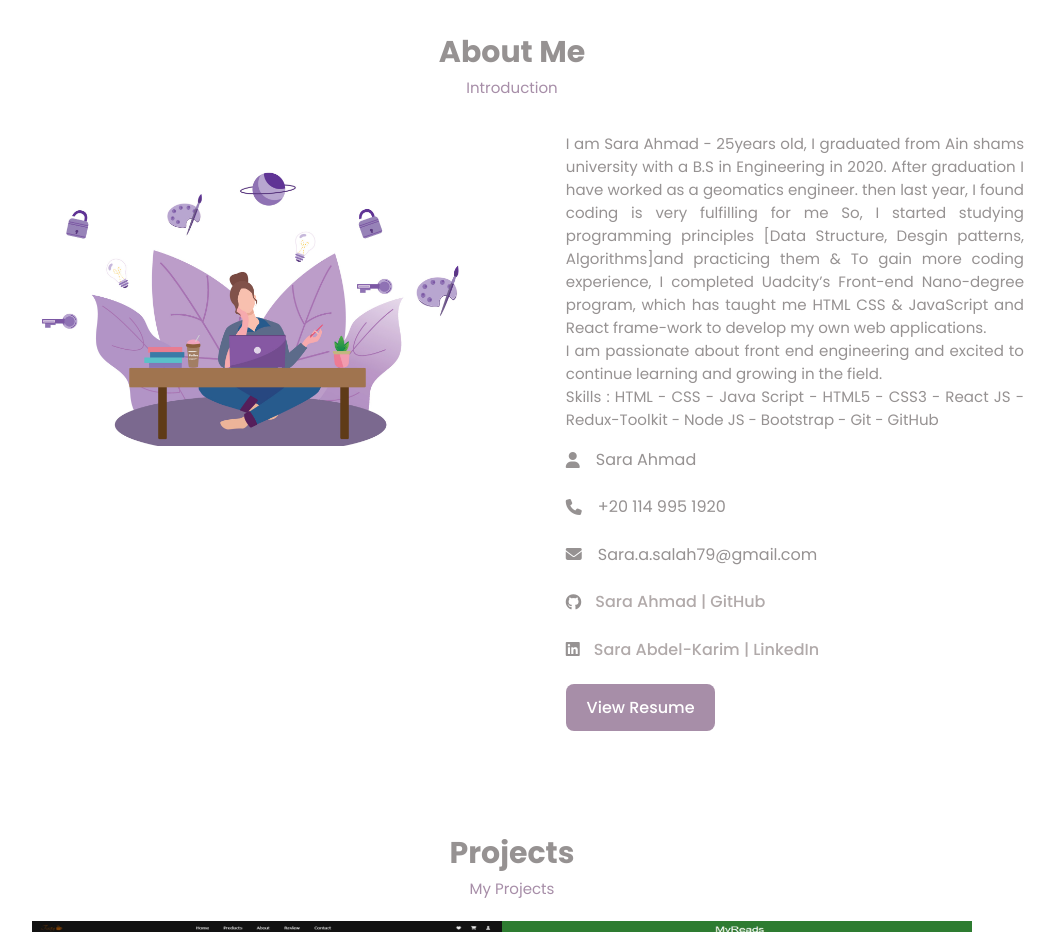
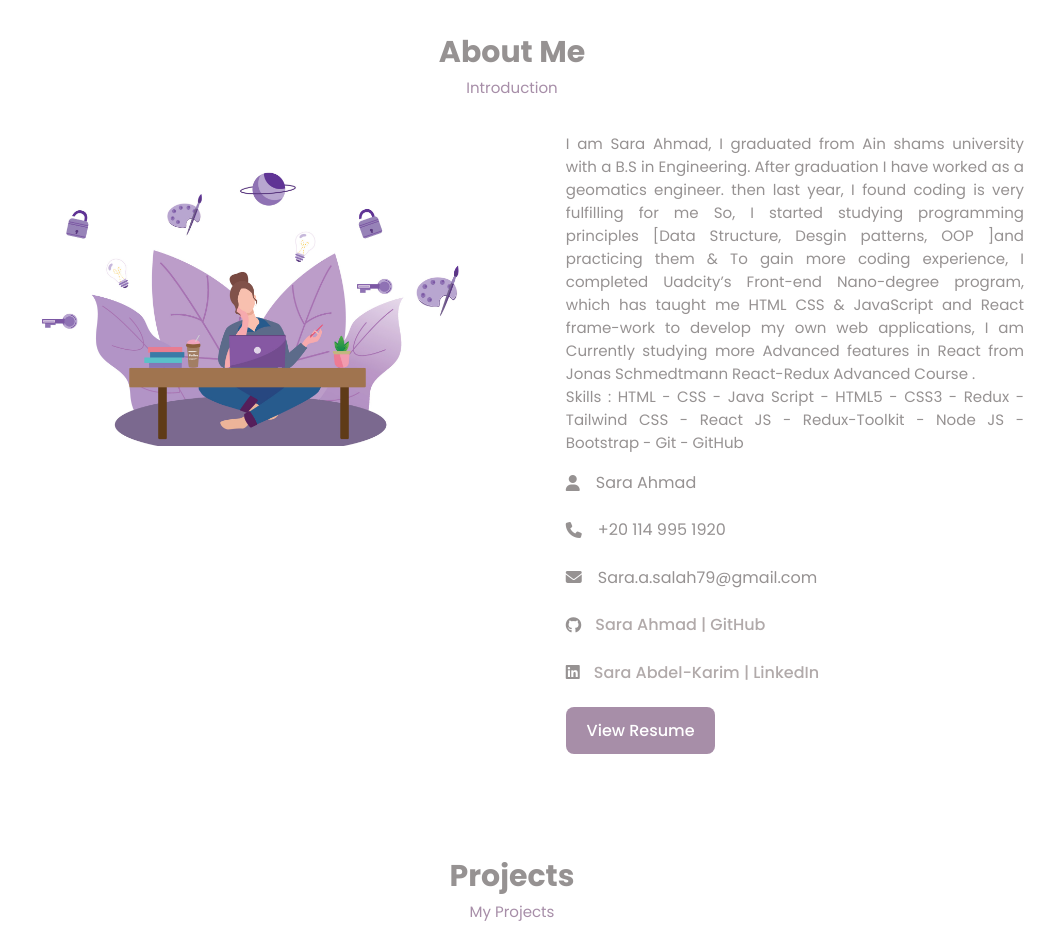
Before and after one commit to sara8ahmad/Portofolio, a plain HTML site: page index.html in a window 1280 px wide. Shown: the part 820-1752 px from the top of the page, without its empty margins (128-1183 px from the left). Drawn offline with Linux system fonts and the light colour scheme.

Commit message:
Update index.html

```diff
--- a/index.html
+++ b/index.html
@@ -65,7 +65,7 @@
         <h1>Sara Ahmad</h1>
         <h2>Frontend Developer</h2>
         <p>I am Junior Front End Web Developer producing clean & responsive website design. </p>
-        <a href="https://drive.google.com/file/d/1z83Ht_D0XRJVLxqToy6SaGmZnK3-xiS2/view?usp=share_link" class="btn">View Resume</a>
+        <a href="https://drive.google.com/file/d/1XQMmlp3KGuePtuQLkssd9c_6UIN-es13/view?usp=sharing" class="btn">View Resume</a>
     </div>
 </section>
 <!-- Home Section End -->
@@ -85,16 +85,16 @@
             <img src="Videos&Images/vecteezy_girl-working-flat-illustration-creativity-thinking-purple_9206926.jpg" alt="">
         </div>
         <div class="about-text">
-            <p>I am Sara Ahmad - 25years old, I graduated from Ain shams university with a B.S in Engineering in 2020.
+            <p>I am Sara Ahmad, I graduated from Ain shams university with a B.S in Engineering.
                After graduation I have worked as a geomatics engineer. then last year,
                I found coding is very fulfilling for me So, I started studying programming
-               principles [Data Structure, Desgin patterns, Algorithms]and practicing them
+               principles [Data Structure, Desgin patterns, OOP ]and practicing them
               & To gain more coding experience, I completed Uadcity’s Front-end Nano-degree
                program, which has taught me HTML CSS & JavaScript and React frame-work to
-               develop my own web applications.<br>
-               I am passionate about front end
-               engineering and excited to continue learning and growing in the field. <br>
-               Skills : HTML - CSS - Java Script - HTML5 - CSS3
+               develop my own web applications, I am Currently studying more Advanced features in React
+               from Jonas Schmedtmann React-Redux Advanced Course .<br>
+
+               Skills : HTML - CSS - Java Script - HTML5 - CSS3 - Redux - Tailwind CSS
                 - React JS - Redux-Toolkit - Node JS - Bootstrap - Git - GitHub</p>
             <div class="information">
                 <div class="info-box">
@@ -120,7 +120,7 @@
                     <span><a href="https://www.linkedin.com/in/sara-abdel-karim-445a19248/" alt="">Sara Abdel-Karim | LinkedIn</a></span>
                 </div>
             </div>
-            <a href="https://drive.google.com/file/d/1z83Ht_D0XRJVLxqToy6SaGmZnK3-xiS2/view?usp=share_link" class="btn">View Resume</a>
+            <a href="https://drive.google.com/file/d/1XQMmlp3KGuePtuQLkssd9c_6UIN-es13/view?usp=sharing" class="btn">View Resume</a>
         </div>
     </div>
 </section>
```
